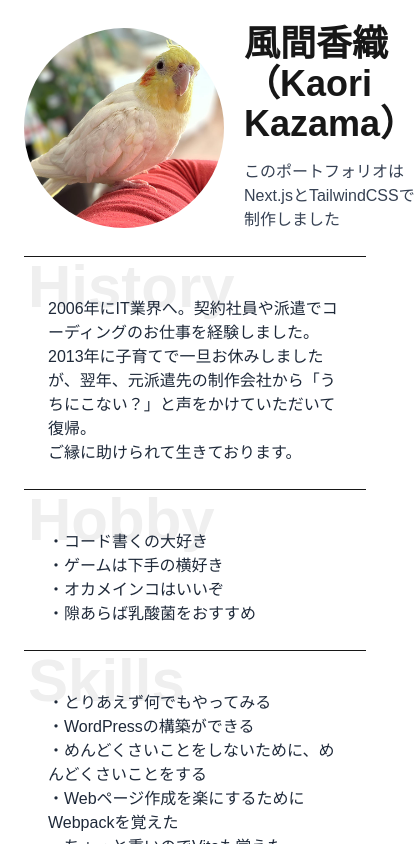
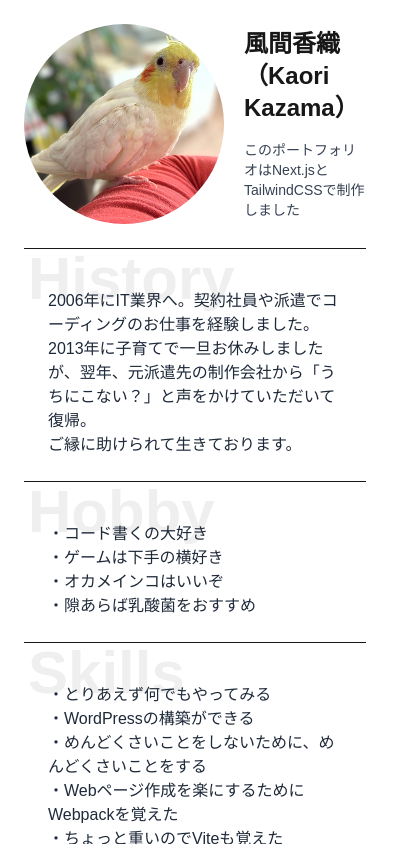
Before and after one commit to takanokaori/my-portfolio, a Next.js app: page / in a window 390 px wide. Shown: the top 844 px of the page, 416 px wide, since content can reach past the window. Built offline with nearby package versions, Linux system fonts and the light colour scheme.

Commit message:
fix: DELETE部分

```diff
--- a/app/api/works/[id]/route.ts
+++ b/app/api/works/[id]/route.ts
@@ -3,11 +3,8 @@
 import { NextResponse } from "next/server";
 import { prisma } from "@/lib/prisma";
 
-export async function DELETE(
-  req: Request,
-  { params }: { params: { id: string} }
-) {
-  const workId = Number(params.id);
+export async function DELETE(request: NextRequest, context: { params: { id: string } }) {
+  const workId = Number(context.params.id);
 
   if (isNaN(workId)) {
     return NextResponse.json(
--- a/app/page.tsx
+++ b/app/page.tsx
@@ -7,8 +7,8 @@ import { IconLayoutList, IconBrandGithub } from '@tabler/icons-react';
 
 export default function Home() {
   return (
-    <main className="flex min-h-screen items-center justify-center p-6">
-      <div className='grid grid-cols-1'>
+    <main className="flex min-h-screen max-w-screen items-center justify-center">
+      <div className='grid grid-cols-1 p-6'>
         {/* ヘッダー */}
         <header className='flex items-center justifi-center gap-5 mb-6'>
           <div className='w-[200px] y-[200px]'>
@@ -21,8 +21,8 @@ export default function Home() {
             />
           </div>
           <div className="max-w-xl">
-            <h1 className="text-4xl font-bold mb-4">風間香織（Kaori Kazama）</h1>
-            <p className="text-gray-700">
+            <h1 className="text-2xl md:text-4xl font-bold mb-4">風間香織（Kaori Kazama）</h1>
+            <p className="text-gray-700 text-sm md:text-base">
               このポートフォリオはNext.jsとTailwindCSSで制作しました
             </p>
           </div>
```
